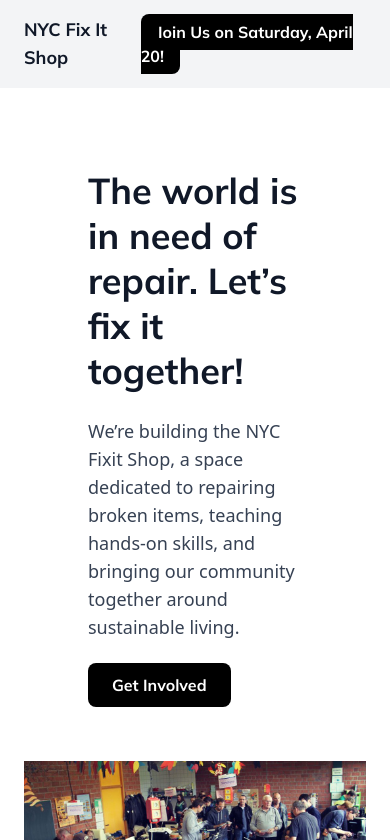
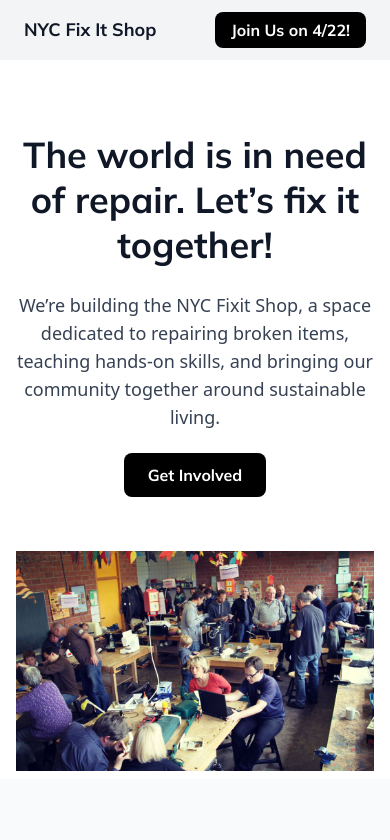
Before and after one commit to jonathan-hooper-osf/nycfixitshop.org, a website: page site/index.html in a window 390 px wide. Shown: the top 840 px of the page. Drawn offline with Linux system fonts and the light colour scheme.

Commit message:
reduce hero padding on mobile & update header button for mobile

```diff
--- a/site/index.html
+++ b/site/index.html
@@ -26,15 +26,16 @@
   <header class="flex justify-between items-center px-6 py-4 bg-gray-100">
     <div class="text-lg font-bold mulish-700"><a href="index.html">NYC Fix It Shop</a></div>
     <div class="space-x-4">
-      <a href="events.html" class="px-4 py-2 bg-black text-white rounded-lg mulish-700">Join Us on Saturday, April 20!</a>
+      <a href="events.html" class="px-4 py-2 bg-black text-white rounded-lg mulish-700 md:inline hidden">Join Us on Saturday, April 22!</a>
+      <a href="events.html" class="px-4 py-2 bg-black text-white rounded-lg mulish-700 md:hidden inline">Join Us on 4/22!</a>
     </div>
   </header>
 
   <main>
     <!-- Hero Section -->
-    <section class="flex flex-col md:flex-row items-center max-w-8xl mx-auto px-6 py-4 md:py-16 space-y-8 md:space-y-0">
+    <section class="flex flex-col md:flex-row items-center max-w-8xl mx-auto px-4 py-2 md:px-6 md:py-8 space-y-8 md:space-y-0">
       <!-- Text Content -->
-      <div class="max-w-lg m-16">
+      <div class="max-w-lg md:m-16 my-16 md:text-left text-center">
         <h1 class="text-4xl mb-6 leading-tight mulish-700">
           The world is in need of repair. Let’s fix it together!
         </h1>
@@ -56,7 +57,7 @@
 
     <!-- About Section -->
     <section id="about" class="bg-gray-50 py-16 px-4 sm:px-6 md:px-8 lg:px-10">
-      <div class="max-w-4xl mx-auto text-center mb-12">
+      <div class="max-w-4xl mx-auto text-center">
         <h2 class="text-3xl mb-4 mulish-700">About NYC Fix It Shop</h2>
         <p class="text-lg text-gray-700">
           Our mission is to reduce waste, contribute to a sustainable economy, and bring New Yorkers together to learn, share, and repair. We draw inspiration from Sesame Street’s Fix It Shop and are guided by the <a href="https://www.repair.org" class="text-blue-500 hover:underline">Right to Repair</a> and <a href="https://www.repaircafe.org/en/" class="text-blue-500 hover:underline">Repair Café</a> movements. We’re laying the groundwork now for our physical space and hope to open in lower Manhattan in Spring 2025.
```
Also changed, not shown: site/css/styles.css.
